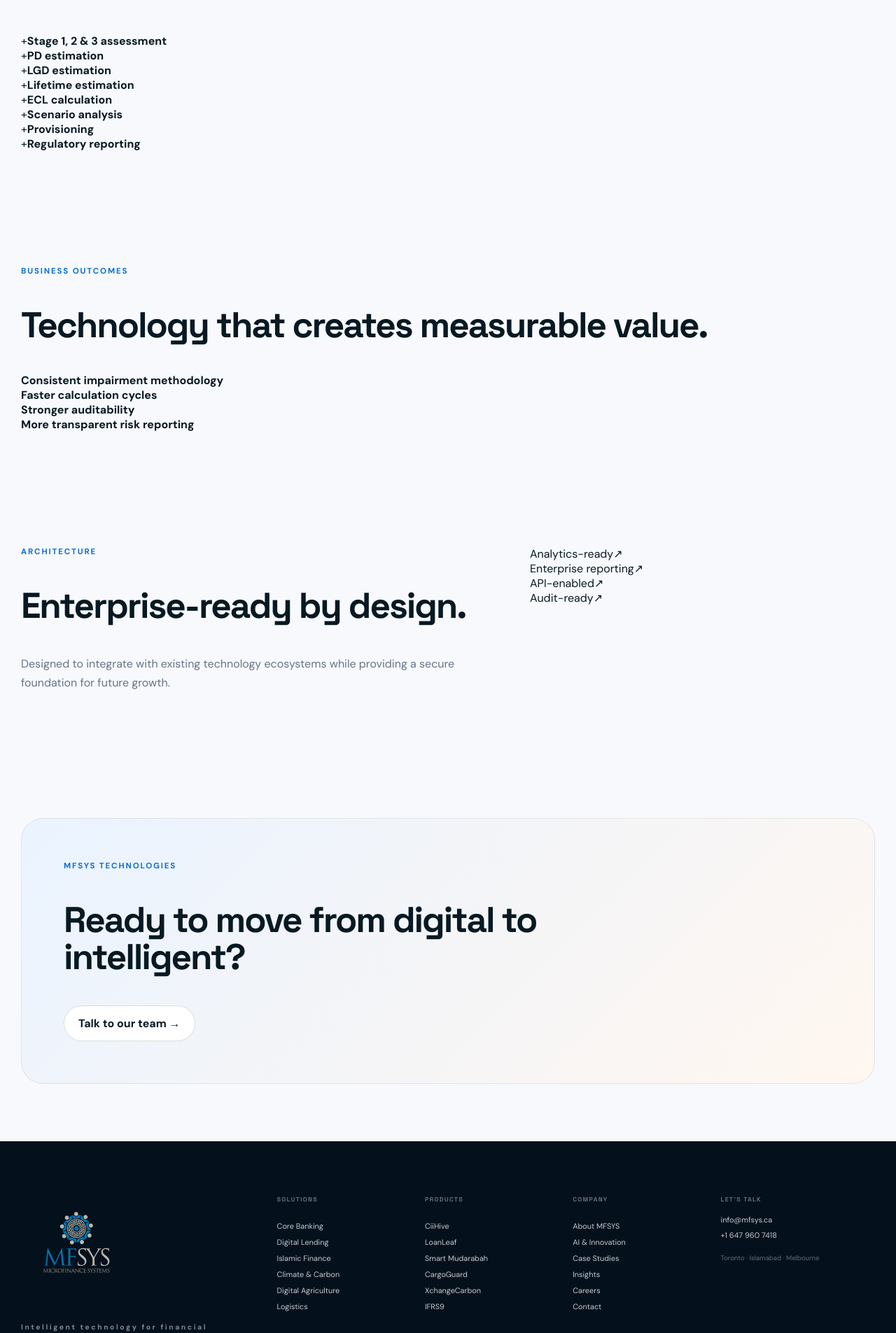
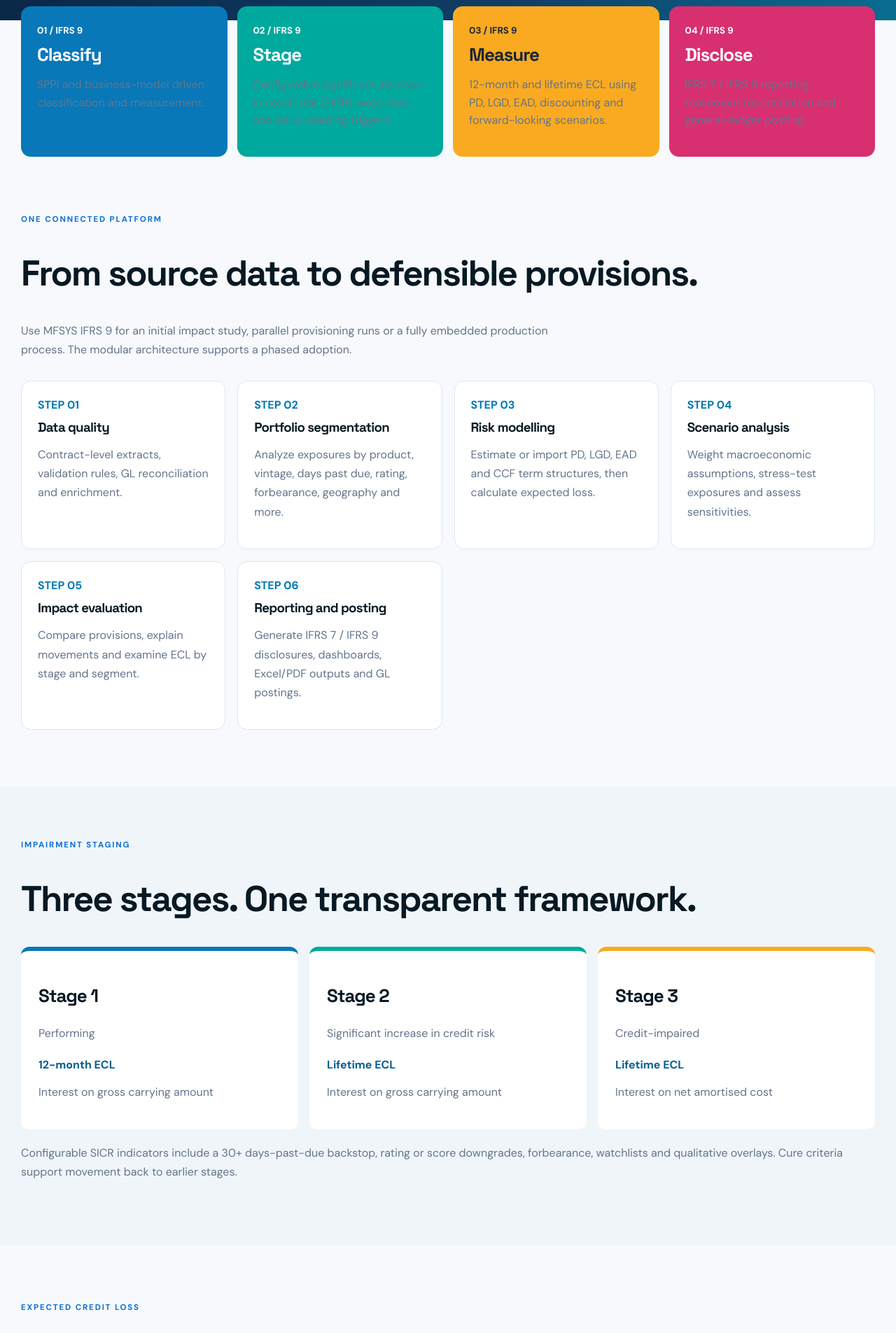
Before and after one commit to ali-mfsys/mfsys-website, a Next.js app: page /products/ifrs9 in a window 1280 px wide. Shown: the part 735-2640 px from the top of the page at 70% size. Built offline with nearby package versions, Linux system fonts and the light colour scheme.

Commit message:
Integrate brochure-based app/products/ifrs9/page.tsx

```diff
--- a/app/products/ifrs9/page.tsx
+++ b/app/products/ifrs9/page.tsx
@@ -1,5 +1,18 @@
 import type { Metadata } from "next";
-import ProductPage from "../../../components/ProductPage";import {productData} from "../../../lib/product-data";
-export const metadata: Metadata = { title: "IFRS9 Impairment Solution | MFSYS", description: "An impairment platform supporting PD, LGD, lifetime estimation and expected credit loss calculations for IFRS 9.", alternates: { canonical: "/products/ifrs9" }, openGraph: { title: "IFRS9 Impairment Solution | MFSYS", description: "An impairment platform supporting PD, LGD, lifetime estimation and expected credit loss calculations for IFRS 9.", url: "https://mfsys.ca/products/ifrs9" } };
-
-export default function Page(){const product=productData.find(x=>x.name==="IFRS9")!;return <ProductPage product={product}/>}
+import Link from "next/link";
+export const metadata:Metadata={title:"IFRS 9 Expected Credit Loss & Impairment Platform | MFSYS",description:"An end-to-end IFRS 9 platform for classification, staging, PD/LGD/EAD modelling, expected credit loss, forward-looking scenarios, GL posting and IFRS 7/9 disclosure.",alternates:{canonical:"/products/ifrs9"},openGraph:{title:"MFSYS IFRS 9 | From classification to disclosure",description:"Defensible provisioning with transparent ECL models and audit-ready reporting.",url:"https://mfsys.ca/products/ifrs9"}};
+const pillars=[["01","Classify","SPPI and business-model driven classification and measurement."],["02","Stage","Configurable significant increase in credit risk (SICR), watchlists and early-warning triggers."],["03","Measure","12-month and lifetime ECL using PD, LGD, EAD, discounting and forward-looking scenarios."],["04","Disclose","IFRS 7 / IFRS 9 reporting, movement reconciliation and general-ledger posting."]];
+const steps=[["Data quality","Contract-level extracts, validation rules, GL reconciliation and enrichment."],["Portfolio segmentation","Analyze exposures by product, vintage, days past due, rating, forbearance, geography and more."],["Risk modelling","Estimate or import PD, LGD, EAD and CCF term structures, then calculate expected loss."],["Scenario analysis","Weight macroeconomic assumptions, stress-test exposures and assess sensitivities."],["Impact evaluation","Compare provisions, explain movements and examine ECL by stage and segment."],["Reporting and posting","Generate IFRS 7 / IFRS 9 disclosures, dashboards, Excel/PDF outputs and GL postings."]];
+const stages=[["Stage 1","Performing","12-month ECL","Interest on gross carrying amount"],["Stage 2","Significant increase in credit risk","Lifetime ECL","Interest on gross carrying amount"],["Stage 3","Credit-impaired","Lifetime ECL","Interest on net amortised cost"]];
+const features=[["Data assurance","Configurable data-quality rules, severity-based controls, account-level GL tie-outs and an auditable process log."],["Flexible models","Built-in and external PD, LGD and EAD models, with approaches from provision matrices and roll rates to transition matrices and macro-linked models."],["Forward-looking insight","Weighted upside, base and downside scenarios, stress testing, portfolio sensitivities and bridges explaining changes in provisions."],["Business-led reporting","Standard and ad-hoc reports, interactive dashboards, disclosure schedules, offline heavy reports and GL outputs."],["Core-system connectivity","Designed to work with MFSYS CiiHive and Glaxity, third-party core banking, general ledgers and data warehouses."],["Local prudential comparison","Run local provisioning requirements alongside IFRS 9 to compare impact and support transition decisions."]];
+const colors=["#0878b8","#00a99d","#f9aa21","#d82f70"];
+export default function Page(){return <main id="main">
+<section style={{background:"linear-gradient(125deg,#071b36,#103e68 68%,#086f91)",color:"#fff",padding:"clamp(65px,8vw,110px) 0"}}><div className="container"><div style={{color:"#ffbd35",fontWeight:800,letterSpacing:2,fontSize:12}}>MFSYS · COMPLIANCE & RISK SUITE</div><h1 style={{fontSize:"clamp(58px,9vw,110px)",lineHeight:1.03,margin:"18px 0"}}>IFRS <span style={{color:"#ffbd35"}}>9</span></h1><h2 style={{fontSize:"clamp(24px,3.3vw,42px)",maxWidth:820,color:"#fff"}}>A smoother transition to IFRS 9 compliance.</h2><p style={{fontSize:18,lineHeight:1.8,maxWidth:800,color:"#e1ecf5"}}>Classification, staging, expected credit loss, scenario analysis and disclosure on one connected platform—designed for banks, microfinance banks and MFIs.</p><div style={{display:"flex",flexWrap:"wrap",gap:14,marginTop:28}}><Link href="/contact" style={{background:"#ffb81c",color:"#13213a",padding:"15px 22px",borderRadius:9,fontWeight:800}}>Book an IFRS 9 impact assessment ↗</Link><Link href="#ifrs9-lifecycle" style={{border:"1px solid #91b9d2",color:"#fff",padding:"15px 22px",borderRadius:9}}>Explore the platform ↓</Link></div></div></section>
+<section className="container" style={{display:"grid",gridTemplateColumns:"repeat(auto-fit,minmax(210px,1fr))",gap:14,marginTop:-20,position:"relative"}}>{pillars.map(([n,h,d],i)=><article key={n} style={{background:colors[i],color:i===2?"#19263a":"#fff",borderRadius:14,padding:23}}><small style={{fontWeight:800}}>0{i+1} / IFRS 9</small><h3 style={{fontSize:26,margin:"12px 0"}}>{h}</h3><p style={{lineHeight:1.6}}>{d}</p></article>)}</section>
+<section className="container section" id="ifrs9-lifecycle"><div className="eyebrow">ONE CONNECTED PLATFORM</div><h2>From source data to defensible provisions.</h2><p style={{maxWidth:800}}>Use MFSYS IFRS 9 for an initial impact study, parallel provisioning runs or a fully embedded production process. The modular architecture supports a phased adoption.</p><div style={{display:"grid",gridTemplateColumns:"repeat(auto-fit,minmax(290px,1fr))",gap:17,marginTop:30}}>{steps.map(([h,d],i)=><article key={h} style={{border:"1px solid #dce6ee",borderRadius:14,padding:23,background:"#fff"}}><span style={{fontWeight:800,color:"#0079b5"}}>STEP {String(i+1).padStart(2,"0")}</span><h3 style={{margin:"12px 0"}}>{h}</h3><p style={{lineHeight:1.7}}>{d}</p></article>)}</div></section>
+<section style={{background:"#f0f5fa",padding:"75px 0"}}><div className="container"><div className="eyebrow">IMPAIRMENT STAGING</div><h2>Three stages. One transparent framework.</h2><div style={{display:"grid",gridTemplateColumns:"repeat(auto-fit,minmax(230px,1fr))",gap:16,marginTop:25}}>{stages.map(([h,d,ecl,interest],i)=><article key={h} style={{background:"#fff",borderTop:"6px solid "+colors[i],borderRadius:12,padding:25}}><h3 style={{fontSize:26}}>{h}</h3><p>{d}</p><strong style={{display:"block",margin:"20px 0 8px",color:"#075d91"}}>{ecl}</strong><p style={{lineHeight:1.6}}>{interest}</p></article>)}</div><p style={{marginTop:20}}>Configurable SICR indicators include a 30+ days-past-due backstop, rating or score downgrades, forbearance, watchlists and qualitative overlays. Cure criteria support movement back to earlier stages.</p></div></section>
+<section className="container section"><div className="eyebrow">EXPECTED CREDIT LOSS</div><h2>Flexible modelling. Transparent calculation.</h2><div style={{background:"#102a48",color:"#fff",borderRadius:16,padding:"30px 22px",textAlign:"center",fontSize:"clamp(17px,3vw,31px)",fontWeight:750,letterSpacing:1}}>ECL = Σ (PD × LGD × EAD × DF)</div><p style={{marginTop:17}}>Probability of default (PD) × loss given default (LGD) × exposure at default (EAD) × discount factor (DF), aggregated across relevant periods and scenarios.</p><div style={{display:"grid",gridTemplateColumns:"repeat(auto-fit,minmax(270px,1fr))",gap:16,marginTop:25}}>{features.map(([h,d])=><article key={h} style={{border:"1px solid #dce6ee",borderRadius:14,padding:22}}><h3>{h}</h3><p style={{lineHeight:1.7}}>{d}</p></article>)}</div></section>
+<section style={{background:"#f0f5fa",padding:"70px 0"}}><div className="container"><div className="eyebrow">IMPLEMENTATION ROADMAP</div><h2>Adopt with confidence, at your pace.</h2><div style={{display:"grid",gridTemplateColumns:"repeat(auto-fit,minmax(220px,1fr))",gap:16,marginTop:25}}>{[["Phase 1","Impact assessment","Understand the effect of IFRS 9 and select a suitable target model."],["Phase 2","Parallel runs","Assess provisions periodically alongside the current methodology."],["Phase 3","Production","Embed the process, reporting and GL integration into regular operations."]].map(([p,h,d])=><article key={p} style={{padding:25,borderRadius:14,background:"#fff"}}><strong style={{color:"#0878b8"}}>{p}</strong><h3>{h}</h3><p>{d}</p></article>)}</div></div></section>
+<section className="container section"><div className="eyebrow">CONNECTED FINANCIAL TECHNOLOGY</div><h2>Works with your banking ecosystem.</h2><p>Integrate with MFSYS core banking platforms or existing third-party systems, GLs and data warehouses.</p><div style={{display:"flex",flexWrap:"wrap",gap:14,marginTop:25}}><Link className="btn btn-primary" href="/products/ciihive">Explore CiiHive →</Link><Link className="btn" href="/products/glaxity">Explore Glaxity →</Link><Link className="btn" href="/products/loaniq">Explore LoanIQ →</Link></div></section>
+<section style={{background:"#0a2442",color:"#fff",padding:"70px 0"}}><div className="container"><div className="eyebrow">MFSYS TECHNOLOGIES</div><h2 style={{color:"#fff"}}>Make your next reporting cycle more confident.</h2><p style={{color:"#d9e7f4",maxWidth:730}}>Talk to our team about an IFRS 9 impact assessment, provisioning model selection, data readiness, integration and implementation support.</p><Link href="/contact" style={{display:"inline-block",marginTop:15,padding:"15px 22px",borderRadius:9,background:"#ffb81c",color:"#13213a",fontWeight:800}}>Book an IFRS 9 impact assessment ↗</Link></div></section>
+</main>}
```
